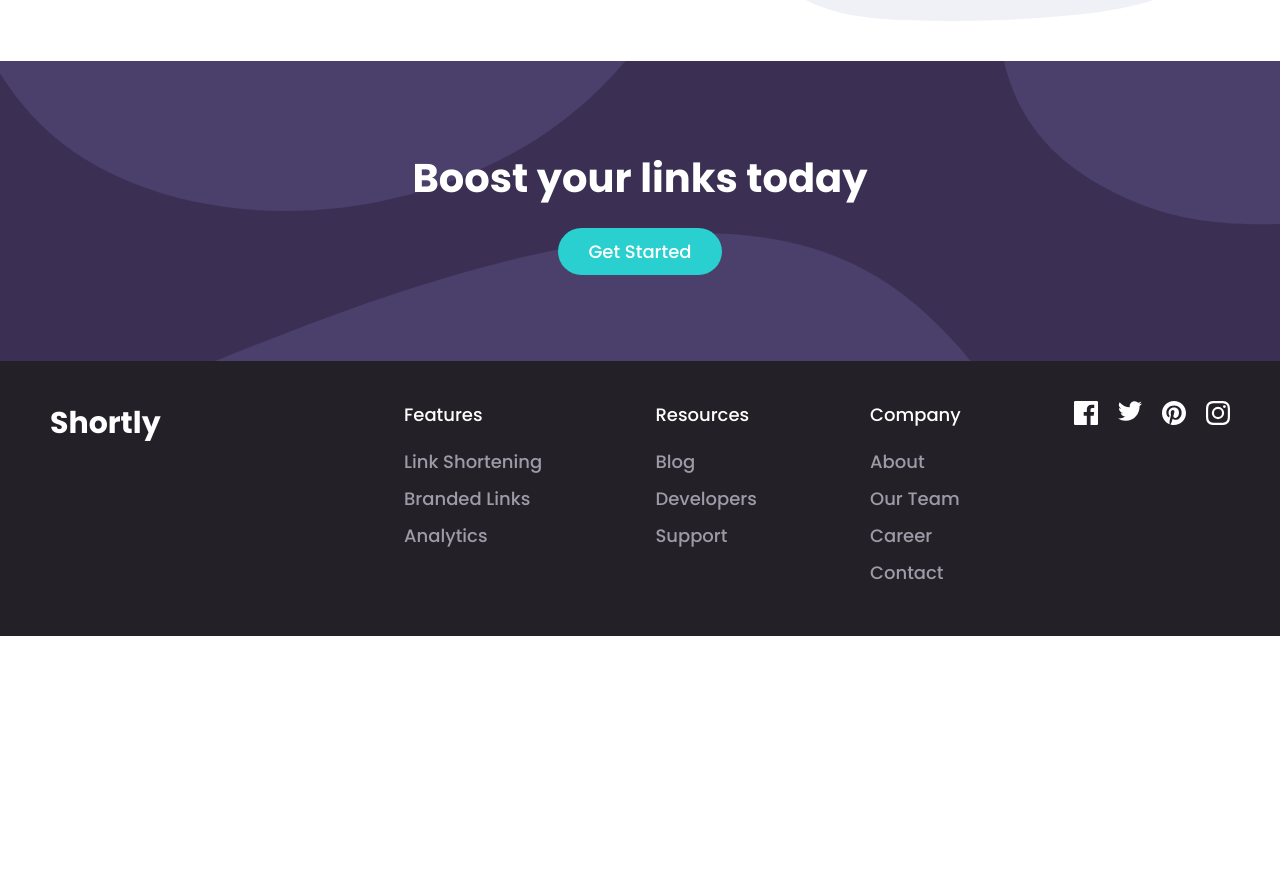
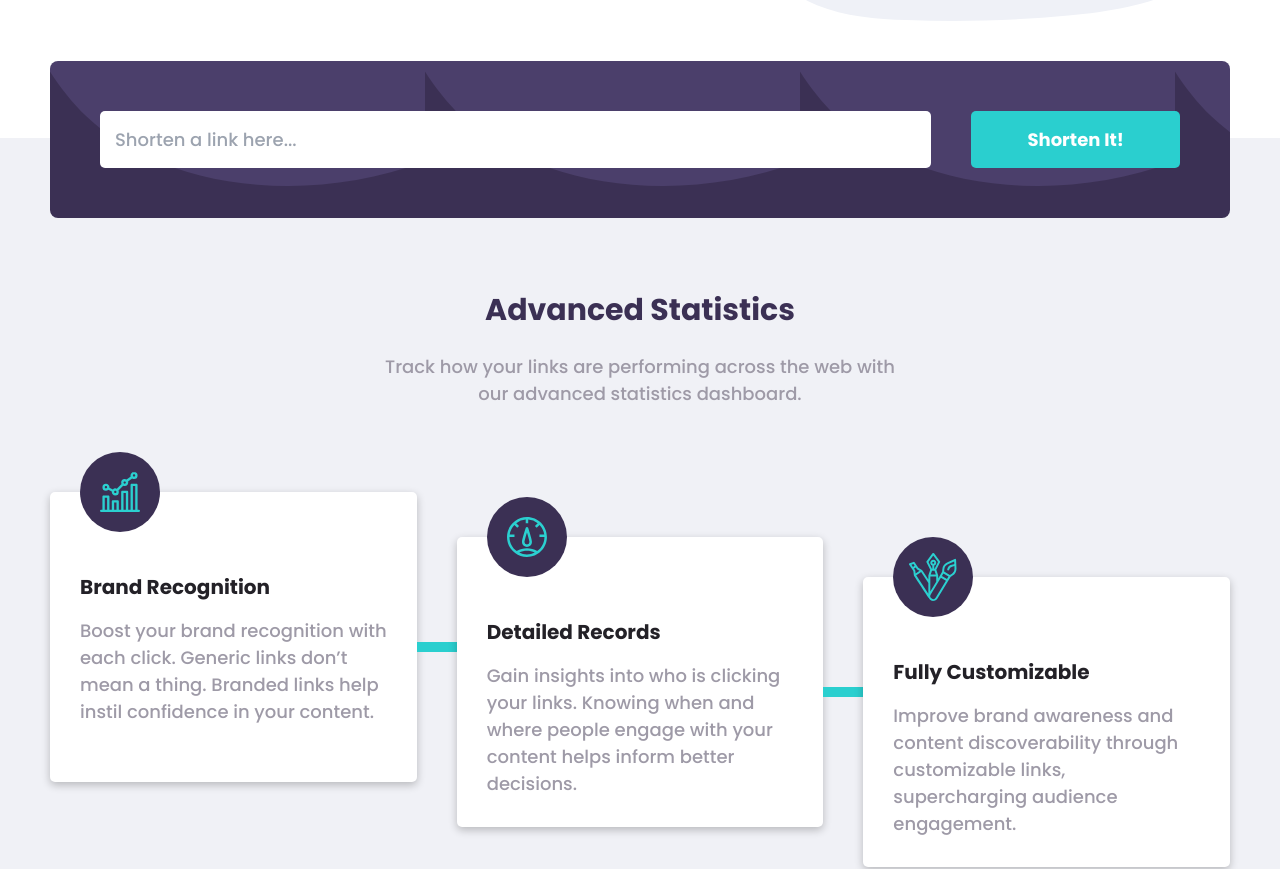
Before and after one commit to ThuTrang5631/url-shortening-api-master, a React (Create React App) app: page / in a window 1280 px wide. Shown: the part 520-1389 px from the top of the page. Before the commit the page ends 1156 px from the top, so only its background shows below. Built offline with nearby package versions, Linux system fonts and the light colour scheme.

Commit message:
feat: search UI and search section responsive :sparkles:

```diff
--- a/src/App.tsx
+++ b/src/App.tsx
@@ -3,6 +3,7 @@ import Banner from "./components/Banner";
 import CardStatistic from "./components/CardStatistic";
 import SubBanner from "./components/SubBanner";
 import Footer from "./components/Footer";
+import SearchSection from "./components/SearchSection";
 
 function App() {
   return (
@@ -11,6 +12,7 @@ function App() {
       <main>
         <Banner />
         {/* <CardStatistic /> */}
+        <SearchSection />
         <SubBanner />
       </main>
       <Footer />
--- a/src/components/Button/Button.tsx
+++ b/src/components/Button/Button.tsx
@@ -1,5 +1,5 @@
 interface ButtonProps {
-  children: string;
+  children: string | undefined;
   onClick?: any;
   className?: string;
 }
--- a/src/components/CardStatistic/CardStatistic.tsx
+++ b/src/components/CardStatistic/CardStatistic.tsx
@@ -1,5 +1,3 @@
-import iconBrandRecognition from "../../assets/icon-brand-recognition.svg";
-
 interface CardStatisticProps {
   title: string;
   src: string;
@@ -8,12 +6,14 @@ interface CardStatisticProps {
 
 const CardStatistic = ({ title, src, desc }: CardStatisticProps) => {
   return (
-    <div className="cardstatistic px-[20px] pt-[80px] pb-[20px] text-center">
-      <span className="cardstatic__img">
-        <img src={iconBrandRecognition} alt="icon" />
-      </span>
-      <h3 className="cardstatistic__title mb-[15px]">{title}</h3>
-      <p className="cardstatistic__desc">{desc}</p>
+    <div className="cardstatistic__wrap">
+      <div className="cardstatistic px-[30px] pt-[80px] pb-[30px] text-center">
+        <span className="cardstatic__img">
+          <img src={src} alt="icon" />
+        </span>
+        <h3 className="cardstatistic__title mb-[15px]">{title}</h3>
+        <p className="cardstatistic__desc">{desc}</p>
+      </div>
     </div>
   );
 };
--- /dev/null
+++ b/src/components/SearchResultCard/SearchResultCard.tsx
@@ -0,0 +1,27 @@
+import Button from "../Button";
+
+interface SearchResultCardProps {
+  urlToCovert?: string;
+  urlAfterCovert?: string;
+  contentButton?: string;
+}
+
+const SearchResultCard = ({
+  urlToCovert,
+  urlAfterCovert,
+  contentButton,
+}: SearchResultCardProps) => {
+  return (
+    <div className="searchresultcard py-[10px] rounded-[5px]">
+      <p className="searchresultcard__url px-[10px] py-[5px]">{urlToCovert}</p>
+      <div className="searchresultcard__containurlresult px-[10px]">
+        <p className="searchresultcard__urlresult">{urlAfterCovert}</p>
+        <Button className="searchresultcard__btn p-[8px]">
+          {contentButton}
+        </Button>
+      </div>
+    </div>
+  );
+};
+
+export default SearchResultCard;
--- /dev/null
+++ b/src/components/SearchResultCard/index.ts
@@ -0,0 +1,3 @@
+import SearchResultCard from "./SearchResultCard";
+
+export default SearchResultCard;
--- a/src/components/SearchSection/SearchSection.tsx
+++ b/src/components/SearchSection/SearchSection.tsx
@@ -1,4 +1,69 @@
+import Button from "../Button";
+import SearchResultCard from "../SearchResultCard";
+import CardStatistic from "../CardStatistic";
+import iconBrandRecognition from "../../assets/icon-brand-recognition.svg";
+import iconDetailedRecords from "../../assets/icon-detailed-records.svg";
+import iconFullyCustomizable from "../../assets/icon-fully-customizable.svg";
+
+const data = [
+  {
+    title: "Brand Recognition",
+    src: iconBrandRecognition,
+    desc: "Boost your brand recognition with each click. Generic links don’t mean a thing. Branded links help instil confidence in your content.",
+  },
+  {
+    title: "Detailed Records",
+    src: iconDetailedRecords,
+    desc: "Gain insights into who is clicking your links. Knowing when and where people engage with your content helps inform better decisions.",
+  },
+  {
+    title: "Fully Customizable",
+    src: iconFullyCustomizable,
+    desc: "Improve brand awareness and content discoverability through customizable links, supercharging audience engagement.",
+  },
+];
+
 const SearchSection = () => {
-  return <section className="searchsection"></section>;
+  return (
+    <section className="searchsection">
+      <div className="flex flex-col w-full container__app">
+        <form className="searchsection__form p-[20px] rounded-[8px] min-[992px]:p-[50px] ">
+          <input
+            className="searchsection__input p-[15px] mb-[20px] rounded-[5px] min-[992px]:mb-[0px]"
+            placeholder="Shorten a link here..."
+          ></input>
+          <Button className="searchsection__btn p-[15px]">Shorten It!</Button>
+        </form>
+      </div>
+      <div className="searchsection__content container__app pb-[80px]">
+        <div className="searchsection__listresult">
+          {/* <SearchResultCard /> */}
+        </div>
+        <div className="searchsection__advanced">
+          <div className="searchsection__advancedcontent flex flex-col items-center">
+            <h3 className="searchsection__advancedtitle mb-[20px] text-center">
+              Advanced Statistics
+            </h3>
+            <p className="searchsection__advanceddesc text-center">
+              Track how your links are performing across the web with our
+              advanced statistics dashboard.
+            </p>
+          </div>
+          <div className="searchsection__cardstatistic flex flex-col items-center">
+            {data.map((item, id: number) => {
+              return (
+                <CardStatistic
+                  key={id}
+                  title={item.title}
+                  src={item.src}
+                  desc={item.desc}
+                ></CardStatistic>
+              );
+            })}
+          </div>
+        </div>
+      </div>
+    </section>
+  );
 };
 export default SearchSection;
--- a/src/styles/_index.scss
+++ b/src/styles/_index.scss
@@ -5,6 +5,8 @@
 @import "./components/subbanner";
 @import "./components/button";
 @import "./components/footer";
+@import "./components/searchsection";
+@import "./components/searchresultcard";
 
 img {
   display: block;
@@ -73,7 +75,7 @@ a {
   }
 }
 
-@media screen and (min-width: $breakpoint-xl) {
+@media screen and (min-width: $breakpoint-xxl) {
   .container__app {
     padding-inline: 100px;
   }
--- a/src/styles/_variables.scss
+++ b/src/styles/_variables.scss
@@ -2,7 +2,8 @@
 $breakpoint-sm: 375px;
 $breakpoint-md: 768px;
 $breakpoint-lg: 992px;
-$breakpoint-xl: 1440px;
+$breakpoint-xl: 1280px;
+$breakpoint-xxl: 1440px;
 
 //COLORS
 $cyan: hsl(180, 66%, 49%);
@@ -14,3 +15,4 @@ $very-dark-blue: hsl(255, 11%, 22%);
 $very-dark-violet: hsl(260, 8%, 14%);
 $white: #ffffff;
 $black: #000000;
+$color-1: RGB(240, 241, 246);
--- a/src/styles/components/_cardstatistic.scss
+++ b/src/styles/components/_cardstatistic.scss
@@ -1,9 +1,31 @@
+.cardstatistic__wrap {
+  position: relative;
+  margin-top: 90px;
+
+  &::after {
+    content: " ";
+    display: block;
+    width: 6px;
+    height: 50px;
+    background-color: $cyan;
+    position: absolute;
+    left: 160px;
+  }
+
+  &:last-child {
+    &::after {
+      display: none;
+    }
+  }
+
   .cardstatistic {
     background-color: $white;
     box-shadow: rgba(0, 0, 0, 0.24) 0px 3px 8px;
     max-width: 340px;
     border-radius: 5px;
     position: relative;
+    min-height: 290px;
+    height: 100%;
 
     .cardstatistic__title {
       font-size: 20px;
@@ -26,6 +48,62 @@
       justify-content: center;
       position: absolute;
       top: -40px;
-    left: 110px;
+      left: 120px;
     }
   }
+}
+
+@media screen and (min-width: $breakpoint-md) {
+  .cardstatistic__wrap {
+    margin-right: 20px;
+    margin-top: 0;
+    margin-bottom: 90px;
+
+    &:last-child {
+      margin-right: 0;
+    }
+
+    &::after {
+      display: none;
+    }
+  }
+}
+
+@media screen and (min-width: $breakpoint-lg) {
+  .cardstatistic__wrap {
+    margin-right: 40px;
+  }
+}
+
+@media screen and (min-width: $breakpoint-xl) {
+  .cardstatistic__wrap {
+    margin-bottom: 0;
+
+    &::after {
+      display: block;
+      width: 50px;
+      height: 10px;
+      right: 0;
+      left: unset;
+      right: -50px;
+      top: 150px;
+    }
+
+    &:nth-child(2) {
+      margin-top: 90px;
+    }
+
+    &:nth-child(3) {
+      margin-top: 170px;
+    }
+
+    .cardstatistic {
+      max-width: 400px;
+      text-align: left;
+
+      .cardstatic__img {
+        left: 30px;
+      }
+    }
+  }
+}
--- /dev/null
+++ b/src/styles/components/_searchresultcard.scss
@@ -0,0 +1,60 @@
+.searchresultcard {
+  background-color: $white;
+
+  .searchresultcard__url {
+    font-size: 18px;
+    color: $very-dark-blue;
+    white-space: nowrap;
+    overflow: hidden;
+    text-overflow: ellipsis;
+    border-bottom: 0.5px solid $gray;
+    margin-bottom: 10px;
+  }
+
+  .searchresultcard__urlresult {
+    font-size: 18px;
+    color: $cyan;
+    margin-bottom: 10px;
+    white-space: nowrap;
+    overflow: hidden;
+    text-overflow: ellipsis;
+  }
+
+  .searchresultcard__btn {
+    width: 100%;
+    border-radius: 5px;
+  }
+}
+
+@media screen and (min-width: $breakpoint-lg) {
+  .searchresultcard {
+    display: flex;
+    justify-content: space-between;
+    padding: 10px 30px;
+    align-items: center;
+
+    .searchresultcard__containurlresult {
+      display: flex;
+      padding: 0;
+      width: 50%;
+      align-items: center;
+      justify-content: flex-end;
+    }
+
+    .searchresultcard__url {
+      border-bottom: none;
+      padding: 0;
+      margin-bottom: 0;
+      width: 40%;
+    }
+
+    .searchresultcard__btn {
+      max-width: 130px;
+    }
+
+    .searchresultcard__urlresult {
+      margin-right: 20px;
+      margin-bottom: 0;
+    }
+  }
+}
--- /dev/null
+++ b/src/styles/components/_searchsection.scss
@@ -0,0 +1,80 @@
+.searchsection {
+  position: relative;
+
+  .searchsection__form {
+    background-image: url("../../assets/bg-boost-mobile.svg");
+    background-color: $dark-violet;
+  }
+
+  .searchsection__input {
+    width: 100%;
+    font-size: 18px;
+  }
+
+  .searchsection__btn {
+    width: 100%;
+    border-radius: 5px;
+    font-weight: 700;
+  }
+
+  .searchsection__advancedtitle {
+    font-weight: 700;
+    font-size: 30px;
+    color: $dark-violet;
+  }
+
+  .searchsection__advanceddesc {
+    color: $grayish-violet;
+    font-size: 18px;
+    max-width: 525px;
+  }
+
+  .searchsection__content {
+    background-color: $color-1;
+    margin-top: -80px;
+    padding-top: 150px;
+  }
+}
+
+@media screen and (min-width: $breakpoint-md) {
+  .searchsection {
+    .searchsection__cardstatistic {
+      flex-direction: row;
+      flex-wrap: wrap;
+      justify-content: center;
+    }
+
+    .searchsection__advancedcontent {
+      margin-bottom: 90px;
+    }
+  }
+}
+
+@media screen and (min-width: $breakpoint-lg) {
+  .searchsection {
+    .searchsection__input {
+      width: 80%;
+      margin-right: 40px;
+    }
+
+    .searchsection__form {
+      display: flex;
+    }
+
+    .searchsection__btn {
+      width: 20%;
+    }
+  }
+}
+
+@media screen and (min-width: $breakpoint-xl) {
+  .searchsection {
+    .searchsection__cardstatistic {
+      flex-wrap: nowrap;
+    }
+
+    .searchsection__advancedcontent {
+      margin-bottom: 0;
+    }
+  }
+}
```
Also changed, not shown: src/assets/bg-shorten-desktop.svg (added), src/assets/bg-shorten-mobile.svg (added). Lines whose indentation alone changed are shown as unchanged.
